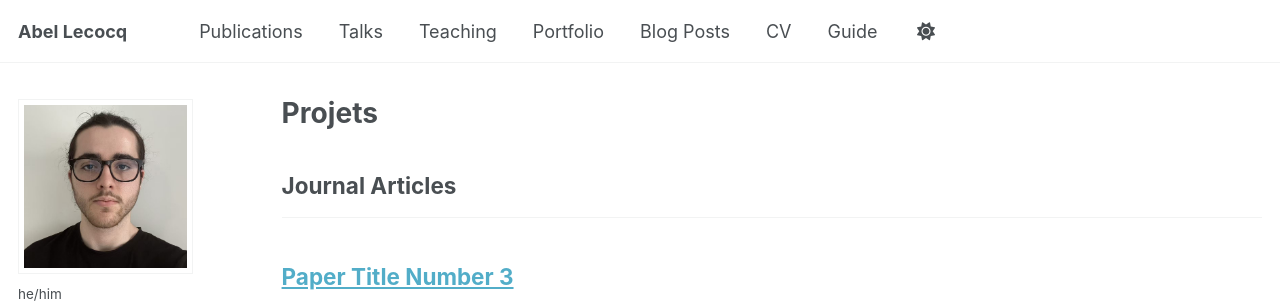
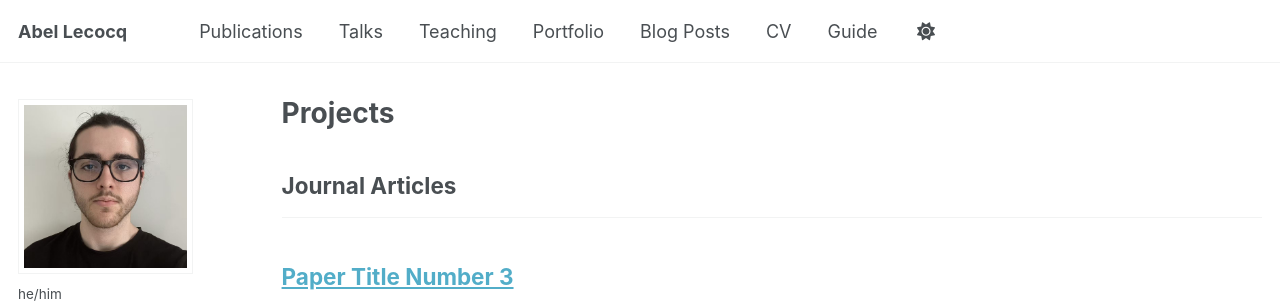
Before and after one commit to Abelccq/Abelccq.github.io, a Jekyll site: the page built from _pages/publications.html, in a window 1280 px wide and 900 px high. Shown: the top 303 px of the window. Built offline with Jekyll 4.4.1, drawn with Linux system fonts in a browser that asks for light colours; a script bundle is joined from its source files by our own code; library files that are not in the unit come from our copies.

Commit message:
Update title and permalink for publications page

```diff
--- a/_pages/publications.html
+++ b/_pages/publications.html
@@ -1,7 +1,7 @@
 ---
 layout: archive
-title: "Projets"
-permalink: /projets/
+title: "Projects"
+permalink: /projects/
 author_profile: true
 ---
 
```
